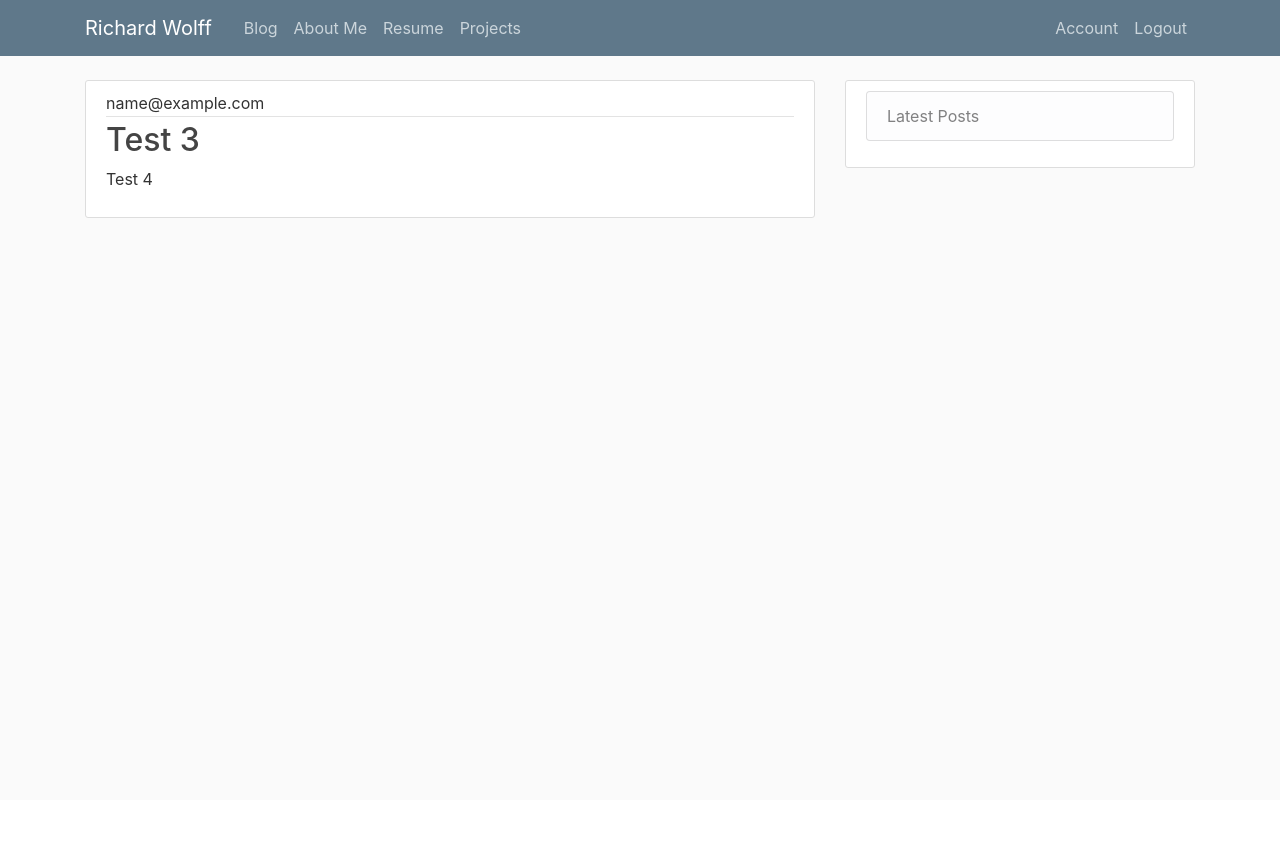
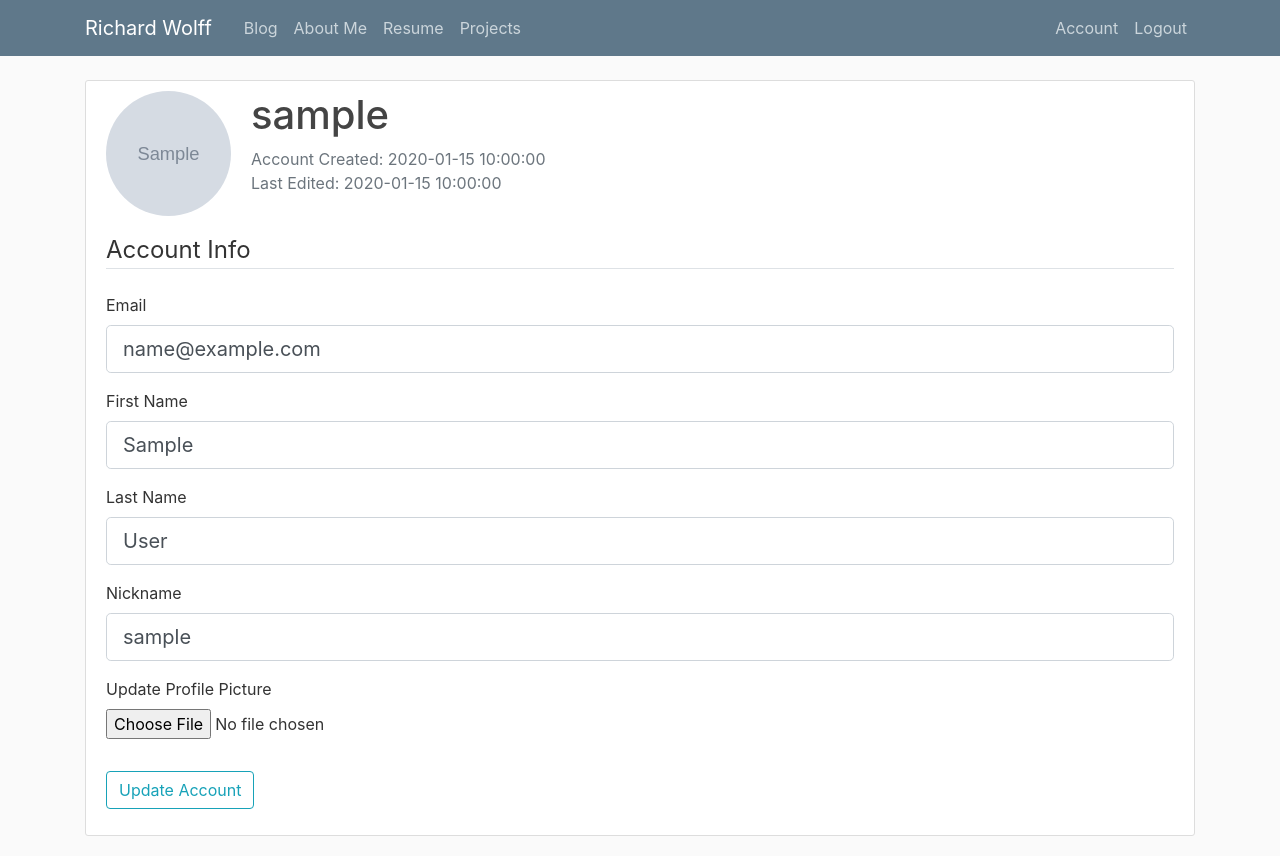
Before and after one commit to RichWolff/rwolff, a Flask app: page /account in a window 1280 px wide. Before the commit the page ends 218 px from the top, so only its background shows below. Run offline with Flask 2, Linux system fonts and the light colour scheme; a user stored in the database is signed in; tables that the repository leaves empty hold one stand-in row (values such as "Sample post"); grey boxes marked "Sample" are stand-in pictures; some libraries are stand-ins or nearby versions.

Commit message:
Added updated account functionality

```diff
--- a/rwolff/__init__.py
+++ b/rwolff/__init__.py
@@ -10,6 +10,8 @@ u = 'richwolff'
 p = '97a101e105i*'
 h = 'richwolff-1160.postgres.pythonanywhere-services.com'
 port = '11160'
+
+track_pageviews = False
 
 app.config['SQLALCHEMY_DATABASE_URI'] = 'postgresql+psycopg2://{:}:{:}@{:}:{:}/wolff'.format(u,p,h,port)
 app.config['SECRET_KEY'] = 'e71b4f38dd5eb138f941907ec7ea6c06'
--- a/rwolff/forms.py
+++ b/rwolff/forms.py
@@ -1,4 +1,6 @@
 from flask_wtf import Form as FlaskForm
+from flask_wtf.file import FileField, FileAllowed
+from flask_login import current_user
 from wtforms import StringField, PasswordField, SubmitField, BooleanField, TextField,DateField
 from wtforms.validators import DataRequired, Length, Email, EqualTo, AnyOf, ValidationError
 from rwolff.models import User
@@ -27,6 +29,20 @@ class RegistrationForm(FlaskForm):
         if user:
             raise ValidationError('Email Already Exists. Please login with your existing email')
 
+class UpdateAccountForm(FlaskForm):
+    email = StringField('Email', validators=[DataRequired(), Email()])
+    first_name = StringField('First Name')
+    last_name = StringField('Last Name')
+    nickname = StringField('Nickname')
+    picture = FileField('Update Profile Picture',validators=[FileAllowed(['jpg','png'])])
+    submit = SubmitField('Update Account')
+
+    def validate_email(self,email):
+        if email.data != current_user.email:
+            user = User.query.filter_by(email=email.data).first()
+            if user:
+                raise ValidationError('Email Already Exists. Please login with your existing email')
+
 
 class LoginForm(FlaskForm):
     email = StringField('Email',
--- a/rwolff/models.py
+++ b/rwolff/models.py
@@ -9,6 +9,9 @@ def load_user(user_id):
 
 class User(db.Model, UserMixin):
     id = db.Column(db.Integer, primary_key=True)
+    first_name = db.Column(db.String(120),nullable=True)
+    last_name = db.Column(db.String(120),nullable=True)
+    nickname = db.Column(db.String(120),nullable=True)
     email = db.Column(db.String(120), unique=True, nullable=False)
     image_file = db.Column(db.String(20), nullable=False, default='default.jpg')
     password = db.Column(db.String(60), nullable=False)
--- a/rwolff/routes.py
+++ b/rwolff/routes.py
@@ -1,12 +1,14 @@
-from rwolff.forms import RegistrationForm, projectForm, LoginForm
+from rwolff.forms import RegistrationForm, projectForm, LoginForm, UpdateAccountForm
 from rwolff.models import userPageView, User
-from rwolff import app, db, bcrypt
+from rwolff import app, db, bcrypt, track_pageviews
 from flask import Flask, render_template, url_for, flash, redirect, request, make_response, session
 from flask_sqlalchemy import SQLAlchemy
 from flask_login import login_user, current_user, logout_user, login_required
 import datetime as dt
 import functools
 import secrets
+import os
+from PIL import Image
 
 def tracker(func):
     @functools.wraps(func)
@@ -36,10 +38,12 @@ def tracker(func):
 
         # If user is clicking an outbound link, track this instead out /outboundLinks
         to_url = request.args.get('url', default=None, type=None) if base_url == request.url_root + 'outboundLinks' else base_url
-
         pv = userPageView(session_id = session_id, from_page = referrer_url, to_page = to_url, user_id = user_id, user_agent = user_agent)
-        db.session.add(pv)
-        db.session.commit()
+        if track_pageviews:
+            db.session.add(pv)
+            db.session.commit()
+        else:
+            print(pv)
         x = func()
         return x
     return wrapper
@@ -120,7 +124,39 @@ def outboundLinks():
     url = request.args.get('url', default=None, type=None)
     return redirect(url)
 
-@app.route("/account")
+
+def save_picture(form_picture):
+    random_hex = secrets.token_hex(8)
+    _, f_ext = os.path.splitext(form_picture.filename)
+    picture_fn = random_hex + f_ext
+    picture_path = os.path.join(app.root_path, 'static/profile_pics', picture_fn)
+
+    output_size = (125, 125)
+    i = Image.open(form_picture)
+    i.thumbnail(output_size)
+    i.save(picture_path)
+    return picture_fn
+
+@app.route("/account", methods=['GET', 'POST'])
 @login_required
 def account():
-    return render_template('account.html', title='Account')
+    form = UpdateAccountForm()
+    if form.validate_on_submit():
+        if form.picture.data:
+            picture_file = save_picture(form.picture.data)
+            current_user.image_file = picture_file
+        current_user.email = form.email.data
+        current_user.first_name = form.first_name.data
+        current_user.last_name = form.last_name.data
+        current_user.nickname = form.nickname.data
+        db.session.commit()
+        flash('Your account has been updated!','success')
+        return redirect(url_for('account'))
+
+    elif request.method == 'GET':
+        form.email.data = current_user.email
+        form.first_name.data = current_user.first_name
+        form.last_name.data = current_user.last_name
+        form.nickname.data = current_user.nickname
+    image_file = url_for('static', filename='profile_pics/'+ current_user.image_file)
+    return render_template('account.html', title='Account',image_file=image_file,form=form)
--- a/rwolff/templates/about.html
+++ b/rwolff/templates/about.html
@@ -18,8 +18,6 @@
                 </div>
             </div>
 
-
-
             <h2>Who I am</h2>
             <p class="article-content">Blah blah blah</p>
           </div>
--- a/rwolff/templates/account.html
+++ b/rwolff/templates/account.html
@@ -1,13 +1,84 @@
-{% extends "blogLayout.html" %}
+{% extends "staticPageLayout.html" %}
 {% block content %}
-        <article class="media content-section">
-          <div class="media-body">
-            <div class="article-metadata">
-              {{ current_user.email }}
-              <small class="text-muted">{{ current_user.username }}</small>
+    <div class="content-section">
+      <div class="media">
+        <img class="rounded-circle account-img" src="{{ image_file }}">
+        <div class="media-body">
+          <h2 class="account-heading">{% if current_user.nickname %} {{ current_user.nickname }} {% else %}{{ current_user.email }}{% endif %}</h2>
+          <p class="text-secondary">Account Created: {{ current_user.create_date }}<BR>
+          Last Edited: {{ current_user.last_update }}</p>
+        </div>
+      </div>
+      <form method="POST" action="" enctype="multipart/form-data">
+            {{ form.hidden_tag() }}
+            <fieldset class="form-group">
+                <legend class="border-bottom mb-4">Account Info</legend>
+
+                <div class="form-group">
+                    {{ form.email.label(class="form-control-label") }}
+                    {% if form.email.errors %}
+                        {{ form.email(class="form-control form-control-lg is-invalid") }}
+                        <div class="invalid-feedback">
+                            {% for error in form.email.errors %}
+                                <span>{{ error }}</span>
+                            {% endfor %}
+                        </div>
+                    {% else %}
+                        {{ form.email(class="form-control form-control-lg") }}
+                    {% endif %}
+                </div>
+                <div class="form-group">
+                    {{ form.first_name.label(class="form-control-label") }}
+                    {% if form.first_name.errors %}
+                        {{ form.first_name(class="form-control form-control-lg is-invalid") }}
+                        <div class="invalid-feedback">
+                            {% for error in form.first_name.errors %}
+                                <span>{{ error }}</span>
+                            {% endfor %}
+                        </div>
+                    {% else %}
+                        {{ form.first_name(class="form-control form-control-lg") }}
+                    {% endif %}
+                </div>
+                <div class="form-group">
+                    {{ form.last_name.label(class="form-control-label") }}
+                    {% if form.last_name.errors %}
+                        {{ form.last_name(class="form-control form-control-lg is-invalid") }}
+                        <div class="invalid-feedback">
+                            {% for error in form.last_name.errors %}
+                                <span>{{ error }}</span>
+                            {% endfor %}
+                        </div>
+                    {% else %}
+                        {{ form.last_name(class="form-control form-control-lg") }}
+                    {% endif %}
+                </div>
+                <div class="form-group">
+                    {{ form.nickname.label(class="form-control-label") }}
+                    {% if form.nickname.errors %}
+                        {{ form.nickname(class="form-control form-control-lg is-invalid") }}
+                        <div class="invalid-feedback">
+                            {% for error in form.nickname.errors %}
+                                <span>{{ error }}</span>
+                            {% endfor %}
+                        </div>
+                    {% else %}
+                        {{ form.nickname(class="form-control form-control-lg") }}
+                    {% endif %}
+                </div>
+                <div class="form-group">
+                    {{ form.picture.label() }}
+                    {{ form.picture(class="form-control-file") }}
+                    {% if form.picture.errors %}
+                        {% for error in form.picture.errors %}
+                            <span class='text-danger'>{{ error }}</span></br>
+                        {% endfor %}
+                    {% endif %}
+                </div>
+            </fieldset>
+            <div class="form-group">
+                {{ form.submit(class="btn btn-outline-info") }}
             </div>
-            <h2><a class="article-title" href="#">Test 3</a></h2>
-            <p class="article-content">Test 4</p>
-          </div>
-        </article>
+        </form>
+    </div>
 {% endblock content %}
--- a/rwolff/templates/header.html
+++ b/rwolff/templates/header.html
@@ -8,7 +8,7 @@
           <div class="collapse navbar-collapse" id="navbarToggle">
             <div class="navbar-nav mr-auto">
               <a class="nav-item nav-link" href="/">Blog</a>
-              <a class="nav-item nav-link" href="/about">About Me</a>
+              <a class="nav-item nav-link" href="{{ url_for('about') }}">About Me</a>
               <a class="nav-item nav-link" href="/resume">Resume</a>
               <a class="nav-item nav-link" href="/projects">Projects</a>
             </div>
--- a/rwolff/templates/resume.html
+++ b/rwolff/templates/resume.html
@@ -3,7 +3,7 @@
         <article class="media content-section">
             <div class="media-body">
                 <div>
-                    <a href='https://resume.creddle.io/resume/ir2627wpbl7'>Published Resume</a>
+                    <a href="{{ url_for('outboundLinks', url='https://resume.creddle.io/embed/ir2627wpbl7') }}" target="_blank">Published Resume</a>
                 </div>
             <div>
                 <iframe src="https://resume.creddle.io/embed/ir2627wpbl7" width="850" height="1100" seamless></iframe>
```
Also changed, not shown: migrations/versions/916228766115_added_name_data_to_user_relation.py (added, +32 -0 lines), rwolff/static/profile_pics/375b1e849b955ac1.JPG (added), rwolff/static/profile_pics/default.jpg (added).
